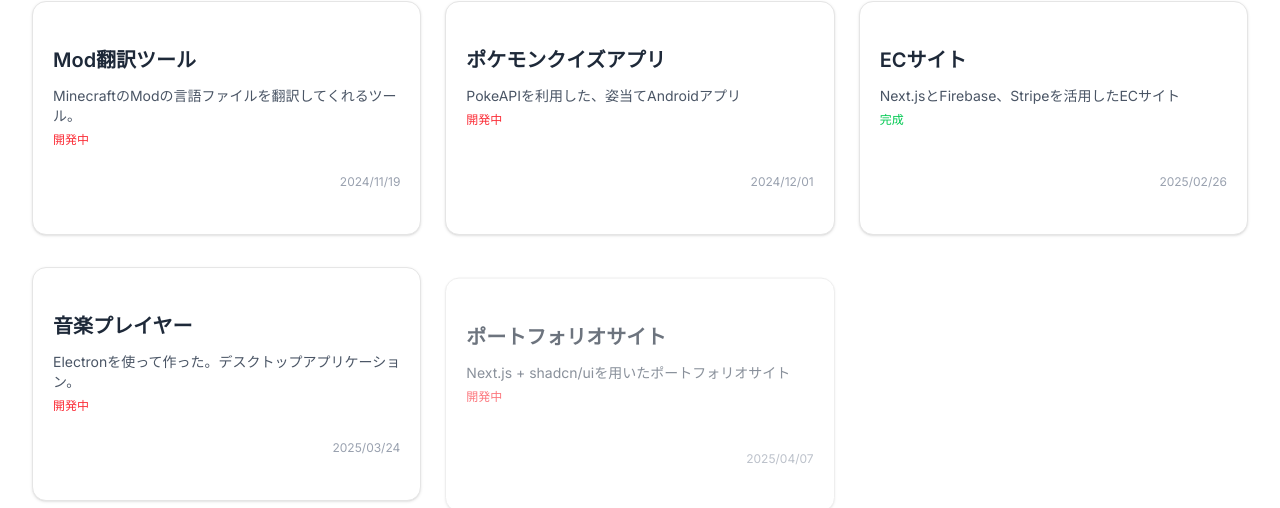
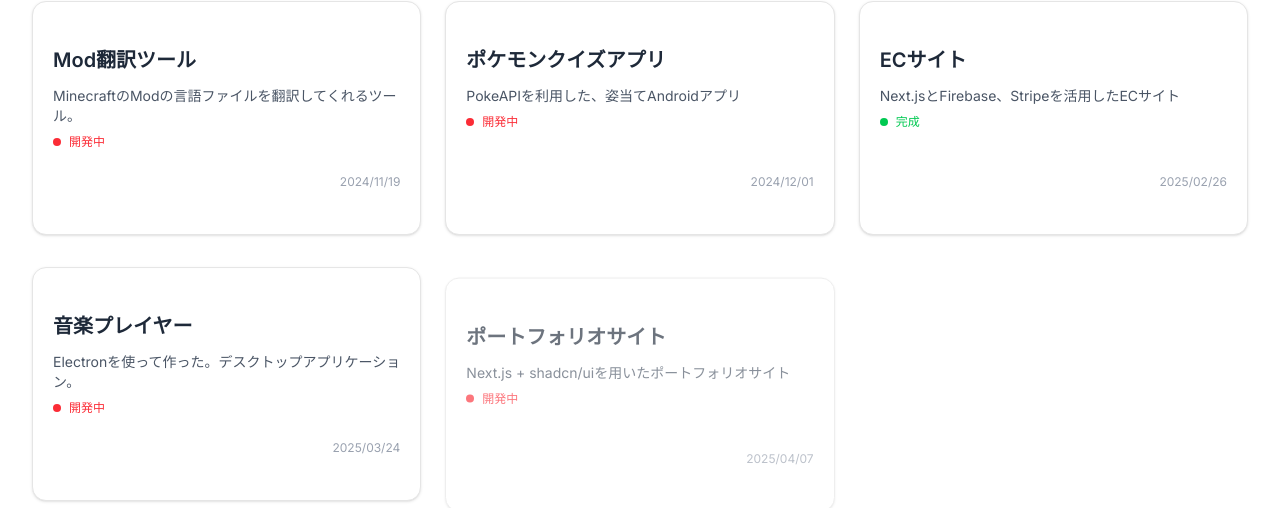
Before and after one commit to Mintostar/portfolio-app, a Next.js app: page /projects in a window 1280 px wide. Shown: the part 231-739 px from the top of the page. Built offline with nearby package versions, Linux system fonts and the light colour scheme.

Commit message:
- 開発中と完成のラベルにアイコンを追加してみた。

```diff
--- a/components/ProjectCard.tsx
+++ b/components/ProjectCard.tsx
@@ -45,9 +45,15 @@ export const ProjectCard = ({ project, index, onClick }: ProjectCardProps) => {
               {project.description}
             </p>
             {project.isDeveloping ? (
-              <span className="text-xs text-red-500">開発中</span>
+              <div className="flex items-center mt-2">
+                <span className="inline-block w-2 h-2 rounded-full bg-red-500 mr-2"></span>
+                <span className="text-xs text-red-500">開発中</span>
+              </div>
             ) : (
-              <span className="text-xs text-green-500">完成</span>
+              <div className="flex items-center mt-2">
+                <span className="inline-block w-2 h-2 rounded-full bg-green-500 mr-2"></span>
+                <span className="text-xs text-green-500">完成</span>
+              </div>
             )}
           </div>
 
```
